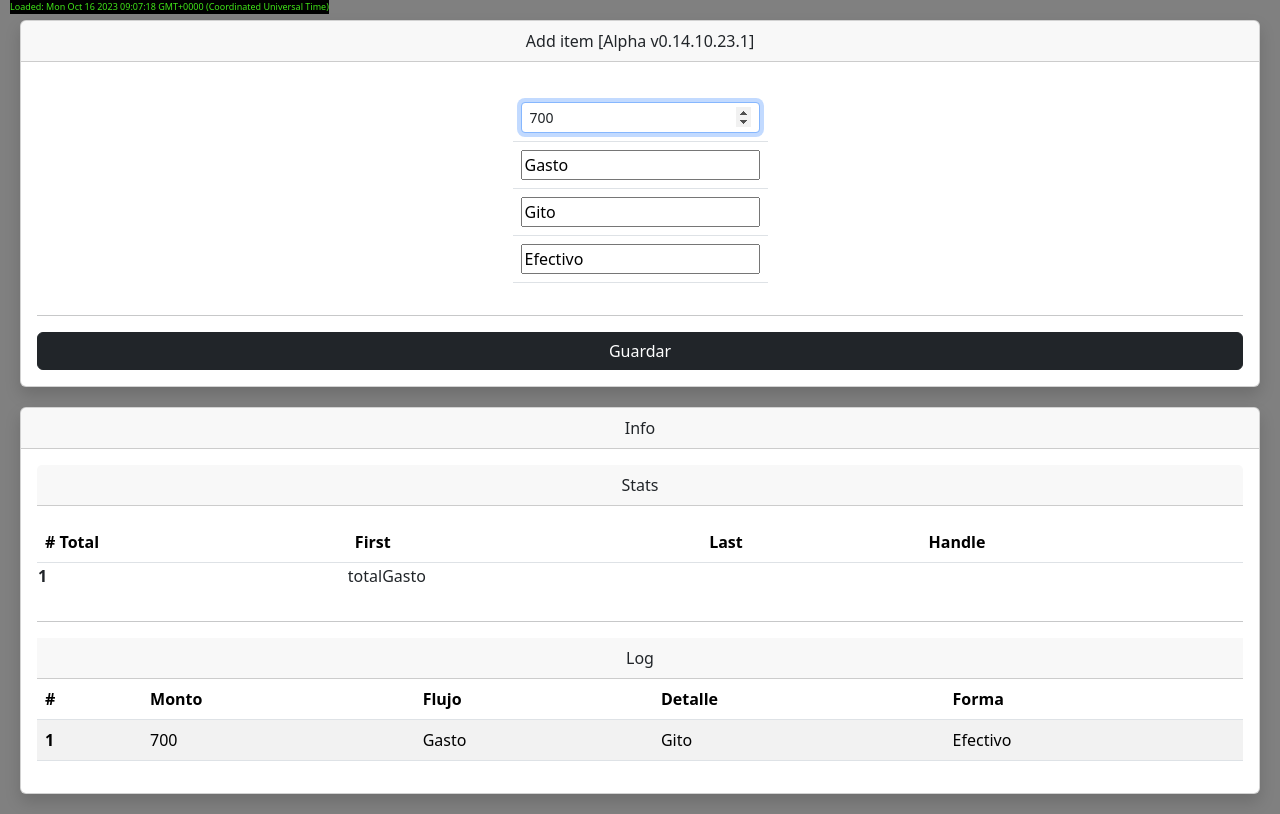
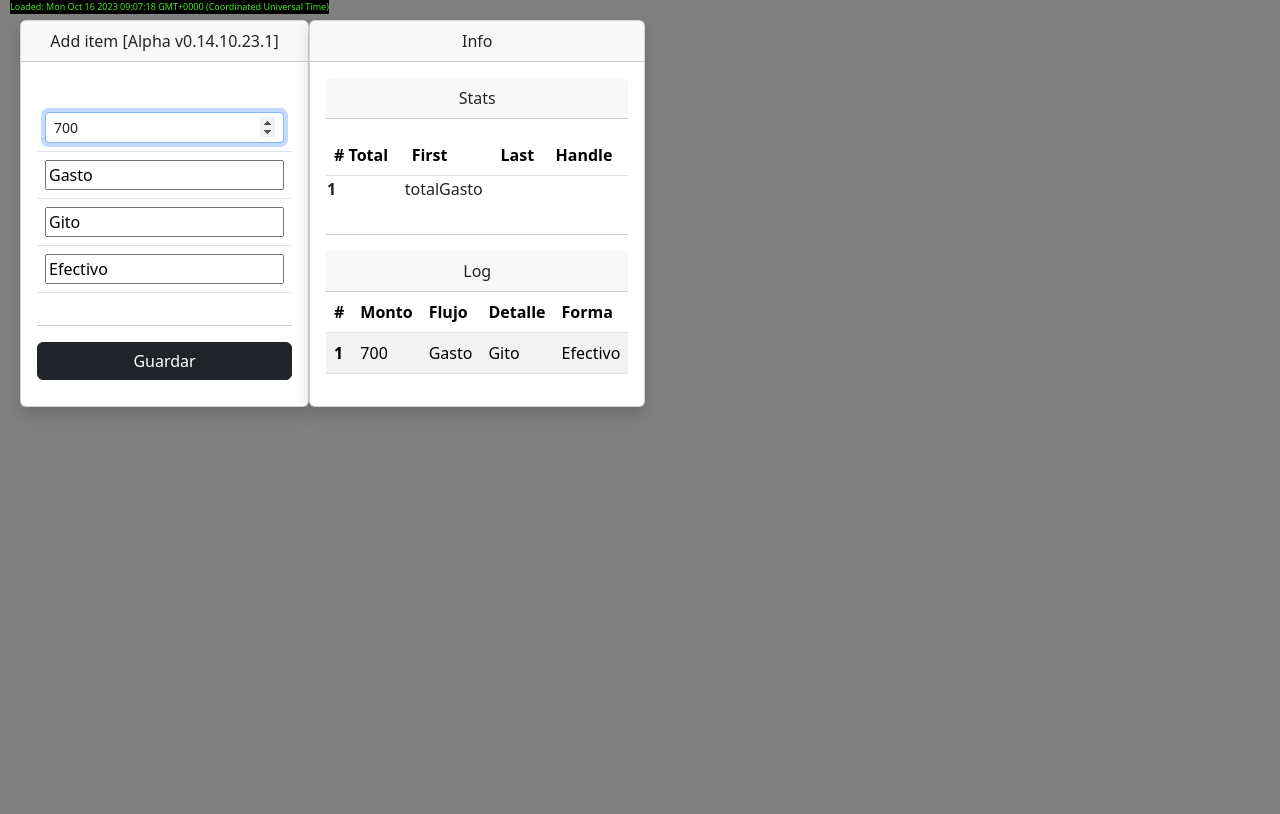
Before and after one commit to santanderelias/stats, a plain HTML site: page index.html in a window 1280 px wide. Drawn offline with nearby package versions, Linux system fonts and the light colour scheme.

Commit message:
small tweaks

```diff
--- a/index.html
+++ b/index.html
@@ -37,7 +37,7 @@
   <!-- nav -->
 
   <!-- sections -->
-  <div id="sections card">
+  <div id="sections">
     <!-- add item -->
     <div class="card additems shadow">
       <div class="card-header d-flex justify-content-center">
--- a/main.css
+++ b/main.css
@@ -4,9 +4,10 @@ body {
     background-color: gray;
   }
 
-  .sections {
+  #sections {
     display: grid;
     grid-column: 1 / 3;
+    margin: 20px;
   }
   .nav-sm {
     /*display: none;*/
@@ -26,21 +27,6 @@ body {
   .nav-lg {
     display: none;
   }
-  @media (max-width: 300px) {
-    /* … */
-body {display: none;}
-
-  }
-  @media (min-width: 301px) {
-    /* … */
-body {display: block;}
-  }
-  @media (min-width: 992px) {
-    /* … */
-  }
-  .card {
-    margin: 20px;
-  }
   #elemSubtlFecha {
     font-size: xx-small;
     position: fixed;
@@ -49,3 +35,15 @@ body {display: block;}
     color: rgb(65, 230, 24);
     background-color: black;
   }
+
+  /* For mobile phones: */
+[class*="col-"] {
+  width: 100%;
+}
+
+@media only screen and (min-width: 768px) {
+  /* For desktop: */
+  #sections {
+    display: flex;
+  }
+}
```
